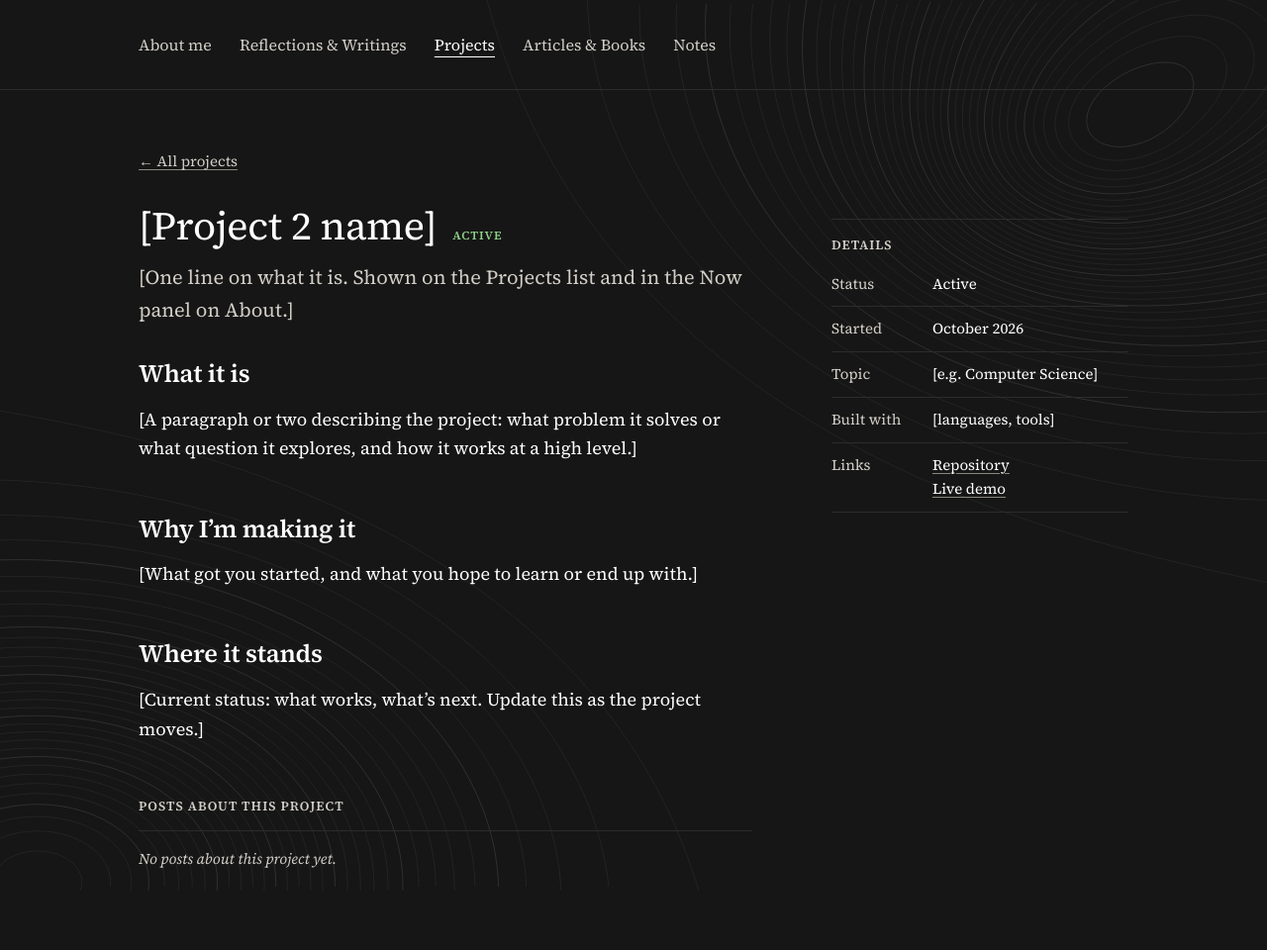
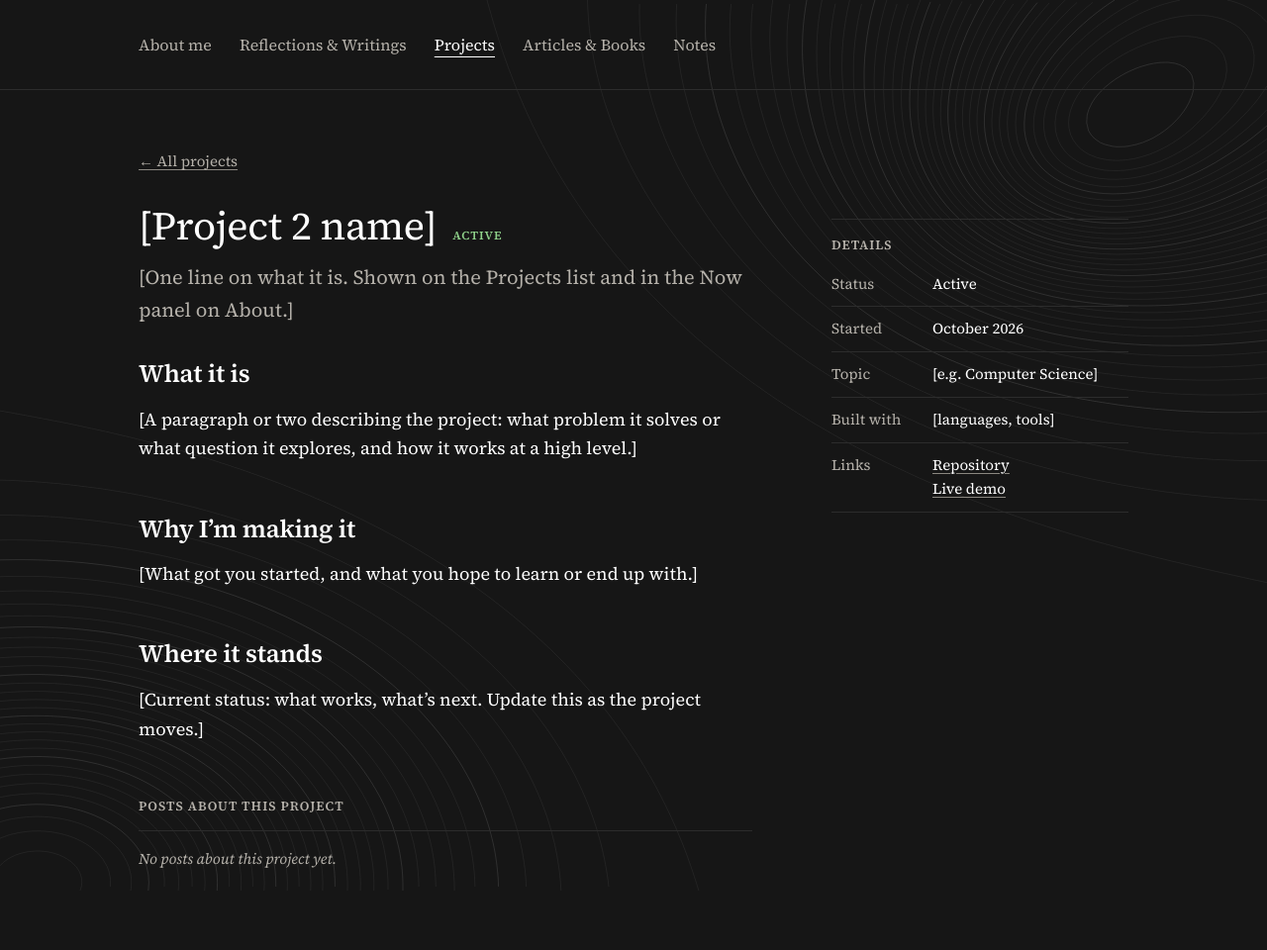
Before and after one commit to David-Berntsson/David-Berntsson.github.io, a Jekyll site: the page built from _projects/example-project-2.md, in a window 1280 px wide. Shown: the whole page at 99% size. Built offline with Jekyll 4.4.1, drawn with Linux system fonts in a browser that asks for light colours.

Commit message:
Revert "Lighter grey"
This reverts commit e18933695a55a67a910efc6c20a131561a72b07a.

```diff
--- a/assets/css/style.scss
+++ b/assets/css/style.scss
@@ -10,7 +10,7 @@ $surface: #1e1e1e;
    white      - headings, titles, links, the text you read
    light grey - dates, labels, descriptions, inactive menu items */
 $text:    #ffffff;
-$muted:   #d2cec7;
+$muted:   #b5b1aa;
 $heading: #ffffff;
 $link:    #ffffff;
 
```
